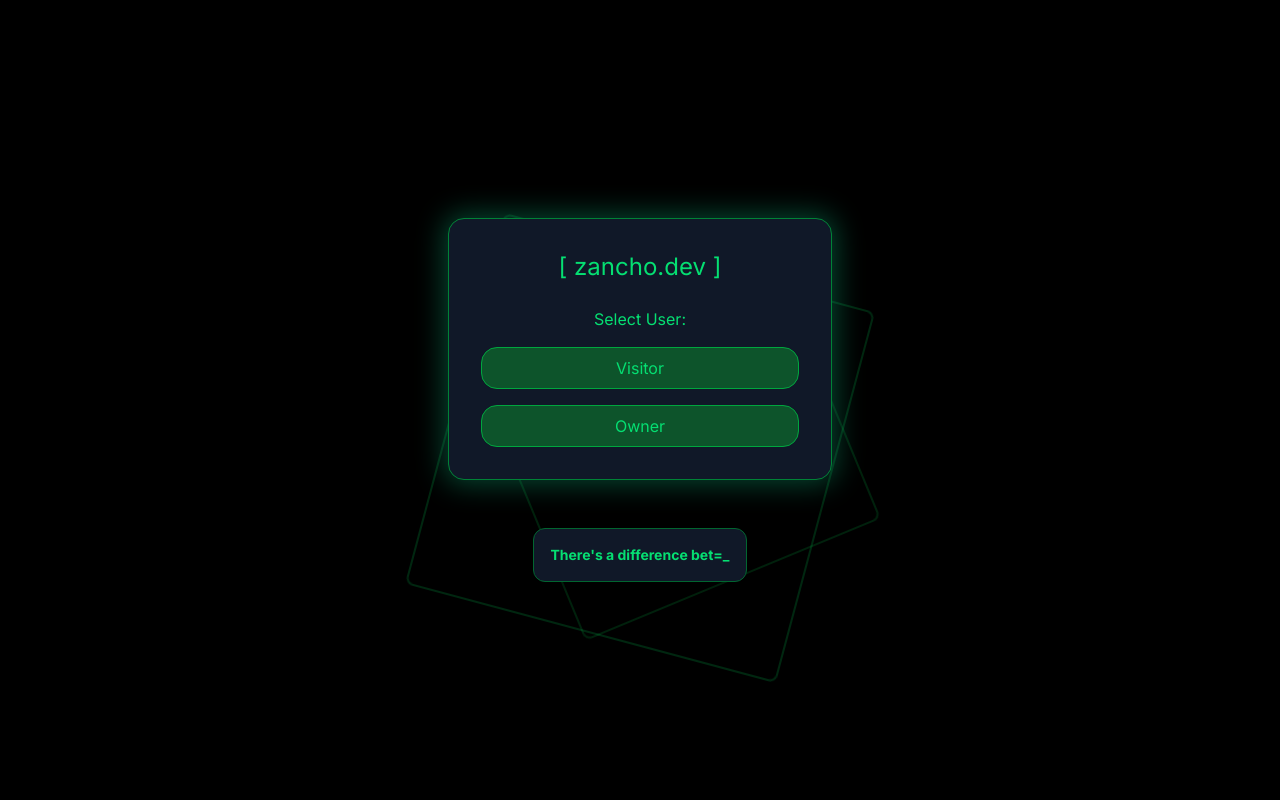
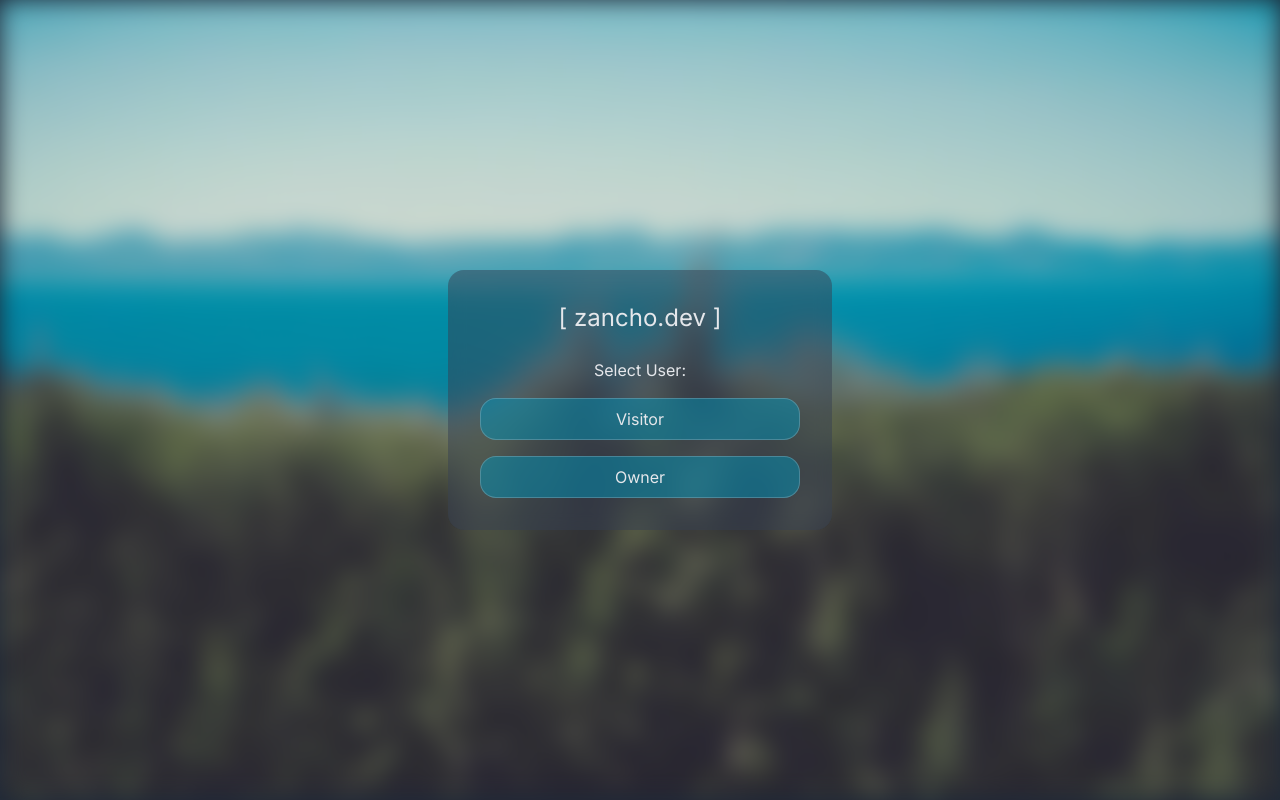
Before and after one commit to MateusZanchoNeto/zancho.dev, a Next.js app: page / in a window 1280 px wide. Built offline with nearby package versions, Linux system fonts and the light colour scheme.

Commit message:
feat(theme): adds matrix and default themes

```diff
--- a/components/LoadingScreen.tsx
+++ b/components/LoadingScreen.tsx
@@ -2,12 +2,14 @@
 
 import { useState, useEffect } from "react";
 import Image from "next/image";
-import { useDispatch } from "react-redux";
+import { useDispatch, useSelector } from "react-redux";
 import { finishBooting } from "@/lib/redux/slices/appSlice";
+import { RootState } from "@/lib/redux/store"; // Import RootState
 
 export default function LoadingScreen() {
     const [progress, setProgress] = useState(0);
     const dispatch = useDispatch();
+    const settings = useSelector((state: RootState) => state.settings); // Get settings from Redux
 
     useEffect(() => {
         const loadingInterval = setInterval(() => {
@@ -21,36 +23,46 @@ export default function LoadingScreen() {
             });
         }, 25);
 
-        return () => {
-            clearInterval(loadingInterval);
-        };
+        return () => clearInterval(loadingInterval);
     }, [dispatch]);
 
+    const isMatrix = settings.theme === "matrix";
+    const profileImage = isMatrix ? "/matrix-profile.jpg" : "/profile.jpg";
+    const bgColor = isMatrix ? "bg-black" : "bg-gray-800";
+    const textColor = isMatrix ? "text-green-500" : "text-gray-200";
+    const borderColor = isMatrix ? "border-green-700" : "border-gray-500";
+    const progressBg = isMatrix ? "bg-gray-800" : "bg-gray-700";
+    const progressBar = isMatrix ? "bg-green-500" : "bg-cyan-500";
+
     return (
-        <div className="fixed inset-0 bg-black flex flex-col items-center justify-center z-50 p-4">
-            <div className="text-center">
+        <div
+            className={`fixed inset-0 flex flex-col items-center justify-center z-50 p-4 ${bgColor}`}
+        >
+            <div
+                className="absolute inset-0 bg-cover bg-center filter blur-md opacity-30"
+                style={{ backgroundImage: settings.desktopBackground.value }}
+            />
+
+            <div className="text-center z-10">
                 <Image
-                    src="/profile.jpg"
+                    src={profileImage}
                     alt="Profile"
                     width={128}
                     height={128}
-                    className="rounded-full mx-auto mb-4 border-2 border-green-700"
+                    className={`rounded-full mx-auto mb-4 border-2 ${borderColor}`}
                     priority
                 />
-                <h1 className="text-2xl font-mono text-green-500 mb-6">
-                    Mateus Zancho Neto
-                </h1>
-                <h3 className="text-sm font-mono text-green-500 mb-6">
-                    Full Stack Developer
-                </h3>
-                <div className="w-64 md:w-96 bg-gray-800 border border-green-700 p-1 mx-auto mb-8">
+                <h1 className={`text-2xl font-mono mb-6 ${textColor}`}>zancho.dev</h1>
+                <div
+                    className={`w-64 md:w-96 p-1 mx-auto mb-8 border ${borderColor} ${progressBg}`}
+                >
                     <div
-                        className="h-3 bg-green-500 transition-all duration-150 ease-linear"
+                        className={`h-3 transition-all duration-150 ease-linear ${progressBar}`}
                         style={{ width: `${progress}%` }}
                     ></div>
                 </div>
-                <p className="text-green-500 font-mono mt-2 text-sm">
-                    Booting Linux Environment... [{progress}%]
+                <p className={`font-mono mt-2 text-sm ${textColor}`}>
+                    Booting System... [{progress}%]
                 </p>
             </div>
         </div>
--- a/components/LoginScreen.tsx
+++ b/components/LoginScreen.tsx
@@ -10,12 +10,14 @@ import {
 import AnimatedRings from "./AnimatedRings";
 import ScrambleQuote from "./ScrambleQuote";
 import { openWindow } from "@/lib/redux/slices/windowsSlice";
+import BlurredOrbs from "./BlurredOrbs";
 
 export default function LoginScreen() {
     const dispatch = useDispatch<AppDispatch>();
     const { isAuthenticating, authError } = useSelector(
         (state: RootState) => state.app,
     );
+    const settings = useSelector((state: RootState) => state.settings);
 
     const [showPasswordInput, setShowPasswordInput] = useState(false);
     const [password, setPassword] = useState("");
@@ -46,24 +48,44 @@ export default function LoginScreen() {
         });
     };
 
+    const isMatrix = settings.theme === "matrix";
+    const bgColor = isMatrix ? "bg-black" : "bg-gray-800";
+    const cardBg = isMatrix ? "bg-gray-900" : "bg-gray-700/50 backdrop-blur-sm";
+    const textColor = isMatrix ? "text-green-400" : "text-gray-200";
+    const borderColor = isMatrix ? "border-green-700" : "border-white/20";
+    const buttonBg = isMatrix ? "bg-green-900" : "bg-cyan-600/50";
+    const buttonHoverBg = isMatrix
+        ? "hover:bg-green-800"
+        : "hover:bg-cyan-500/50";
+    const backButtonTextColor = isMatrix ? "text-green-600" : "text-cyan-400";
+
     return (
-        <div className="h-screen w-screen bg-black flex flex-col items-center justify-center font-mono relative p-4 gap-12">
-            <AnimatedRings />
+        <div
+            className={`h-screen w-screen flex flex-col items-center justify-center font-mono relative p-4 gap-12 ${bgColor}`}
+        >
+            <div
+                className="absolute inset-0 bg-cover bg-center filter blur-md"
+                style={{ backgroundImage: settings.desktopBackground.value }}
+            />
+            {isMatrix && <AnimatedRings />}
+            {isMatrix && <BlurredOrbs />}
 
-            <div className="w-full max-w-sm p-8 bg-gray-900 border border-green-700 text-green-400 text-center z-30 rounded-2xl animate-pulse-glow">
+            <div
+                className={`w-full max-w-sm p-8 text-center z-30 rounded-2xl ${cardBg} ${textColor} ${borderColor} ${isMatrix ? "animate-pulse-glow" : ""}`}
+            >
                 <h1 className="text-2xl mb-6">[ zancho.dev ]</h1>
                 {!showPasswordInput ? (
                     <div className="space-y-4">
                         <h2 className="mb-4">Select User:</h2>
                         <button
-                            onClick={() => dispatch(handleVisitorLogin)}
-                            className="w-full p-2 bg-green-900 border border-green-600 hover:bg-green-800 focus:outline-none focus:ring-2 focus:ring-green-500 rounded-2xl"
+                            onClick={handleVisitorLogin}
+                            className={`w-full p-2 border rounded-2xl focus:outline-none focus:ring-2 focus:ring-green-500 ${borderColor} ${buttonBg} ${buttonHoverBg}`}
                         >
                             Visitor
                         </button>
                         <button
                             onClick={() => setShowPasswordInput(true)}
-                            className="w-full p-2 bg-green-900 border border-green-600 hover:bg-green-800 focus:outline-none focus:ring-2 focus:ring-green-500 rounded-2xl"
+                            className={`w-full p-2 border rounded-2xl focus:outline-none focus:ring-2 focus:ring-green-500 ${borderColor} ${buttonBg} ${buttonHoverBg}`}
                         >
                             Owner
                         </button>
@@ -78,12 +100,12 @@ export default function LoginScreen() {
                                 onChange={(e) => setPassword(e.target.value)}
                                 placeholder="Password"
                                 autoFocus
-                                className="w-full p-2 mb-4 bg-black border border-green-600 text-green-400 placeholder-green-700 focus:outline-none focus:ring-2 focus:ring-green-500 rounded-2xl"
+                                className={`w-full p-2 mb-4 rounded-2xl focus:outline-none focus:ring-2 focus:ring-green-500 ${isMatrix ? "bg-black border-green-600 text-green-400 placeholder-green-700" : "bg-gray-800 border-gray-500 text-gray-200 placeholder-gray-400"}`}
                             />
                             <button
                                 type="submit"
                                 disabled={isAuthenticating}
-                                className="w-full p-2 bg-green-900 border border-green-600 hover:bg-green-800 disabled:bg-gray-700 disabled:cursor-not-allowed rounded-2xl"
+                                className={`w-full p-2 border rounded-2xl disabled:bg-gray-700 disabled:cursor-not-allowed ${borderColor} ${buttonBg} ${buttonHoverBg}`}
                             >
                                 {isAuthenticating ? "Authenticating..." : "Login"}
                             </button>
@@ -93,7 +115,7 @@ export default function LoginScreen() {
                         )}
                         <button
                             onClick={() => setShowPasswordInput(false)}
-                            className="text-sm mt-4 text-green-600 hover:underline"
+                            className={`text-sm mt-4 hover:underline ${backButtonTextColor}`}
                         >
                             &larr; Back
                         </button>
@@ -101,9 +123,11 @@ export default function LoginScreen() {
                 )}
             </div>
 
-            <div className="z-30">
-                <ScrambleQuote />
-            </div>
+            {isMatrix && (
+                <div className="z-30">
+                    <ScrambleQuote />
+                </div>
+            )}
         </div>
     );
 }
--- a/components/apps/AboutMe.tsx
+++ b/components/apps/AboutMe.tsx
@@ -2,6 +2,8 @@
 
 import React from "react";
 import Image from "next/image";
+import { useSelector } from "react-redux";
+import { RootState } from "@/lib/redux/store";
 
 const skills = {
     "Backend & APIs": ["Node.js", "Java", "Spring Boot", "gRPC", "REST", "SOAP"],
@@ -41,19 +43,26 @@ const skills = {
 };
 
 const AboutMe: React.FC = () => {
+    const settings = useSelector((state: RootState) => state.settings);
+
+    const isMatrix = settings.theme === "matrix";
+    const profileImage = isMatrix ? "/matrix-profile.jpg" : "/profile.jpg";
+    const borderColor = isMatrix ? "border-green-500" : "border-cyan-500";
+    const accentColor = isMatrix ? "text-green-400" : "text-cyan-400";
+
     return (
         <div className="w-full h-full bg-gray-800 p-6 text-gray-200 rounded-xl">
             <header className="flex flex-col md:flex-row items-center gap-6 pb-6 border-b border-white/10">
                 <Image
-                    src="/profile.jpg"
+                    src={profileImage}
                     alt="Mateus Zancho Neto"
                     width={120}
                     height={120}
-                    className="rounded-full border-2 border-green-500"
+                    className={`rounded-full border-2 ${borderColor}`}
                 />
                 <div className="text-center md:text-left">
                     <h1 className="text-3xl font-bold text-white">Mateus Zancho Neto</h1>
-                    <p className="text-lg text-green-400">Full Stack Developer</p>
+                    <p className={`text-lg ${accentColor}`}>Full Stack Developer</p>
                 </div>
             </header>
 
@@ -61,10 +70,10 @@ const AboutMe: React.FC = () => {
                 <section className="mb-8">
                     <h2 className="text-xl font-semibold mb-3">About Me</h2>
                     <p className="text-gray-300 leading-relaxed">
-                        Full Stack Developer with over 3 years of experience designing and
+                        A Full Stack Developer with over 3 years of experience designing and
                         delivering high-performance, end-to-end systems. I specialize in
                         building flexible and reactive user interfaces with React.js,
-                        Next.js, and Redux , powered by robust backend microservices in
+                        Next.js, and Redux, powered by robust backend microservices in
                         Node.js, Rust, and Java Spring Boot.
                     </p>
                 </section>
@@ -74,7 +83,7 @@ const AboutMe: React.FC = () => {
                     <div className="space-y-4">
                         {Object.entries(skills).map(([category, tech]) => (
                             <div key={category}>
-                                <h3 className="font-bold text-green-400 mb-2">{category}</h3>
+                                <h3 className={`font-bold ${accentColor} mb-2`}>{category}</h3>
                                 <div className="flex flex-wrap gap-2">
                                     {tech.map((skill) => (
                                         <span
--- a/lib/redux/slices/settingsSlice.ts
+++ b/lib/redux/slices/settingsSlice.ts
@@ -1,6 +1,7 @@
 import { createSlice, PayloadAction } from "@reduxjs/toolkit";
 
 export interface SettingsState {
+    theme: "default" | "matrix";
     desktopBackground: {
         type: "image" | "color";
         value: string;
@@ -19,6 +20,7 @@ export interface SettingsState {
 }
 
 const initialState: SettingsState = {
+    theme: "default",
     desktopBackground: {
         type: "image",
         value: 'url("/mountains-bg.jpg")',
@@ -40,6 +42,22 @@ const settingsSlice = createSlice({
     name: "settings",
     initialState,
     reducers: {
+        setTheme: (state, action: PayloadAction<"default" | "matrix">) => {
+            state.theme = action.payload;
+            if (action.payload === "matrix") {
+                state.desktopBackground = {
+                    type: "image",
+                    value: 'url("/matrix-bg.gif")',
+                    blur: true,
+                };
+            } else {
+                state.desktopBackground = {
+                    type: "image",
+                    value: 'url("/mountains-bg.jpg")',
+                    blur: true,
+                };
+            }
+        },
         setDesktopBackground: (
             state,
             action: PayloadAction<{ type: "image" | "color"; value: string }>,
@@ -81,6 +99,7 @@ const settingsSlice = createSlice({
 });
 
 export const {
+    setTheme,
     setDesktopBackground,
     setWindowOpacity,
     toggleWindowBlur,
```
Also changed, not shown: components/apps/Settings.tsx (+15 -0 lines), public/matrix-profile.jpg (added), public/profile.jpg.
